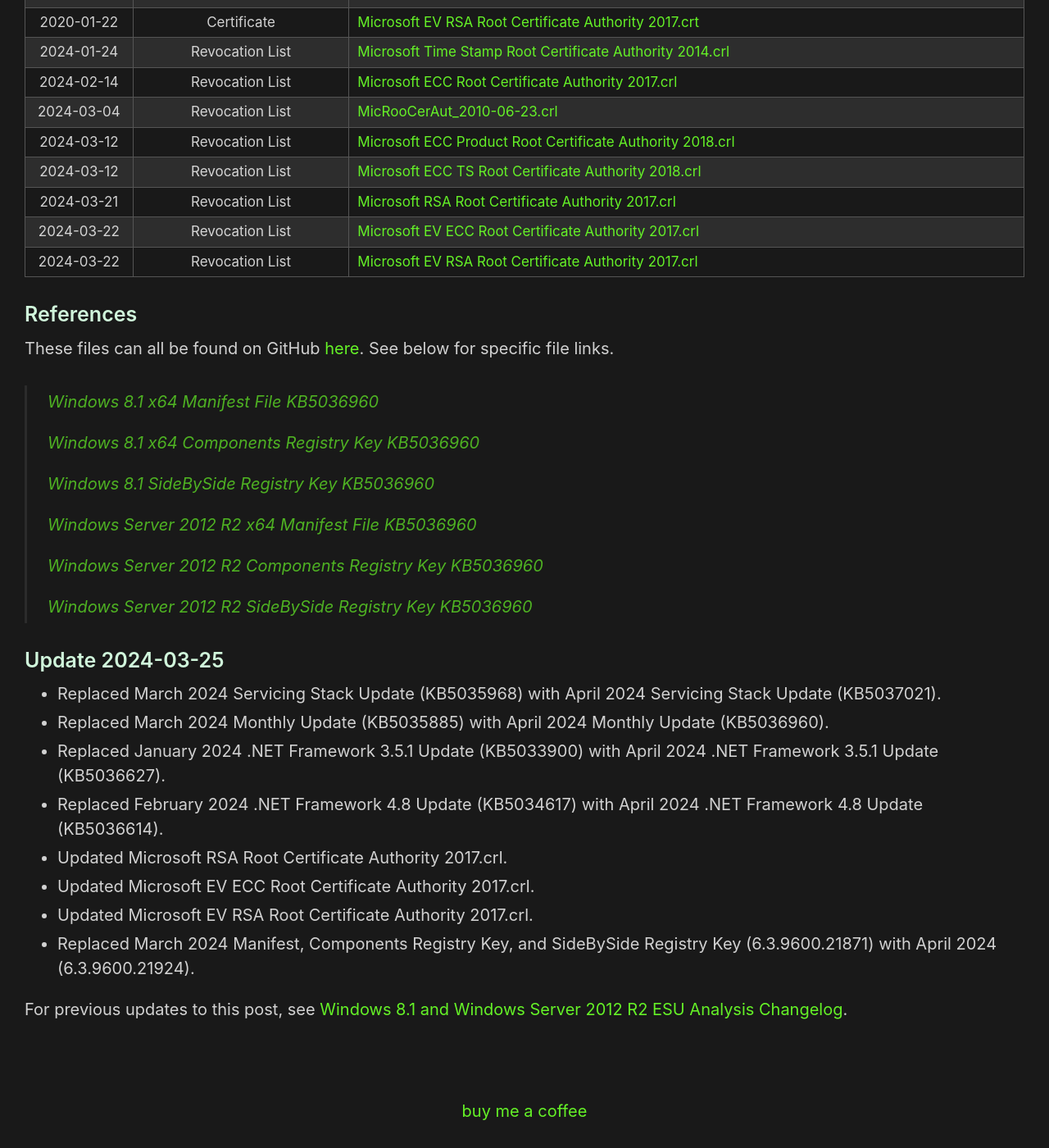
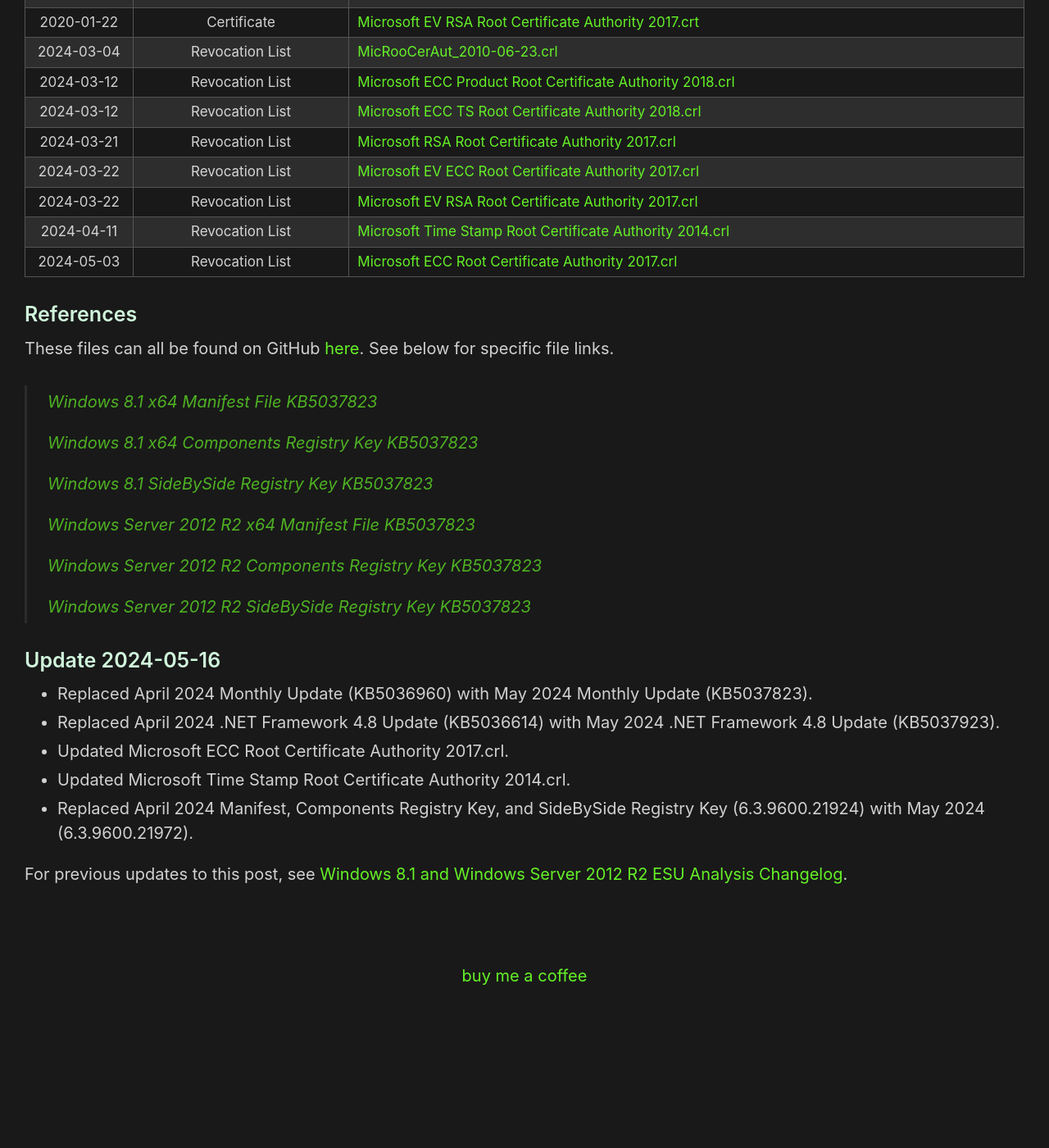
Before and after one commit to HackAndPwn/HackAndPwn.github.io, a Jekyll site: the page built from _posts/2024-01-21-windows-8.1-and-2012-r2-esu-analysis.md, in a window 1280 px wide and 1400 px high, scrolled down 3339 px. Shown: the whole window at 82% size. Built offline with Jekyll 4.4.1, drawn with Linux system fonts in a browser that asks for light colours; after the commit the page ends 4574 px from its top, so only the background shows below that; some of the changed text lies outside the part shown.

Commit message:
may 2024 updates

```diff
--- a/_posts/2024-01-21-windows-8.1-and-2012-r2-esu-analysis.md
+++ b/_posts/2024-01-21-windows-8.1-and-2012-r2-esu-analysis.md
@@ -2,7 +2,7 @@
 layout: post
 title: Windows 8.1 and Windows Server 2012 R2 ESU Analysis
 original_date: 2024-01-21
-date: 2024-04-10
+date: 2024-05-16
 ---
 
 The original Windows 7 ESU Analysis can be found [here](https://hackandpwn.com/windows-7-esu-analysis).  With the ending of support for Windows 8.1 and Server 2012 R2 in 2023, additional research was conducted to see if similar techniques would work for these operating systems as well.  It was determined that both Windows 8.1 and Windows Server 2012 R2 can be fully patched past the supported period.
@@ -20,32 +20,32 @@
 ### Install The Latest Servicing Stack Update (SSU) - KB5037021 (April 2024)
 Install [Windows8.1-KB5037021-x64.msu](https://github.com/HackAndPwn/Windows-8.1-And-Server-2012-R2-ESU-Analysis/raw/main/Patches/01_Windows8.1-KB5037021-x64.msu) and reboot the computer.
 
-### Install The Latest Monthly Cumulative Update Via Failed Reboot Technique - KB5036960 (April 2024)
-1. Install KB5036960 ( [Part 1](https://github.com/HackAndPwn/Windows-8.1-And-Server-2012-R2-ESU-Analysis/raw/main/Patches/02_Windows8.1-KB5036960-x64.zip.001) / [Part 2](https://github.com/HackAndPwn/Windows-8.1-And-Server-2012-R2-ESU-Analysis/raw/main/Patches/02_Windows8.1-KB5036960-x64.zip.002) / [Part 3](https://github.com/HackAndPwn/Windows-8.1-And-Server-2012-R2-ESU-Analysis/raw/main/Patches/02_Windows8.1-KB5036960-x64.zip.003) / [Part 4](https://github.com/HackAndPwn/Windows-8.1-And-Server-2012-R2-ESU-Analysis/raw/main/Patches/02_Windows8.1-KB5036960-x64.zip.004) / [Part 5](https://github.com/HackAndPwn/Windows-8.1-And-Server-2012-R2-ESU-Analysis/raw/main/Patches/02_Windows8.1-KB5036960-x64.zip.005) / [Part 6](https://github.com/HackAndPwn/Windows-8.1-And-Server-2012-R2-ESU-Analysis/raw/main/Patches/02_Windows8.1-KB5036960-x64.zip.006) ) and reboot the computer.  This will result in a failed update and rollback.
+### Install The Latest Monthly Cumulative Update Via Failed Reboot Technique - KB5037823 (May 2024)
+1. Install KB5037823 ( [Part 1](https://github.com/HackAndPwn/Windows-8.1-And-Server-2012-R2-ESU-Analysis/raw/main/Patches/02_Windows8.1-KB5037823-x64.zip.001) / [Part 2](https://github.com/HackAndPwn/Windows-8.1-And-Server-2012-R2-ESU-Analysis/raw/main/Patches/02_Windows8.1-KB5037823-x64.zip.002) / [Part 3](https://github.com/HackAndPwn/Windows-8.1-And-Server-2012-R2-ESU-Analysis/raw/main/Patches/02_Windows8.1-KB5037823-x64.zip.003) / [Part 4](https://github.com/HackAndPwn/Windows-8.1-And-Server-2012-R2-ESU-Analysis/raw/main/Patches/02_Windows8.1-KB5037823-x64.zip.004) / [Part 5](https://github.com/HackAndPwn/Windows-8.1-And-Server-2012-R2-ESU-Analysis/raw/main/Patches/02_Windows8.1-KB5037823-x64.zip.005) / [Part 6](https://github.com/HackAndPwn/Windows-8.1-And-Server-2012-R2-ESU-Analysis/raw/main/Patches/02_Windows8.1-KB5037823-x64.zip.006) ) and reboot the computer.  This will result in a failed update and rollback.
 2. Apply the  new Windows 8.1 or Server 2012 R2 SideBySide registry key linked below.
-3. Install KB5036960 again and reboot the computer.  This will result in a successful update.
+3. Install KB5037823 again and reboot the computer.  This will result in a successful update.
 
-### Install The Latest Monthly Cumulative Update Via Manifest/Component Technique - KB5036960 (April 2024)
+### Install The Latest Monthly Cumulative Update Via Manifest/Component Technique - KB5037823 (May 2024)
 If using the Manifest/Components registry key technique:
 1. Copy the manifest file linked below into the C:\Windows\WinSxS\Manifests folder.  This can be done by executing the following commands:
 > takeown /f C:\Windows\WinSxS\Manifests /a
 >
 > icacls C:\Windows\WinSxS\Manifests /grant Everyone:(F)
 >
-> copy amd64_microsoft-windows-s..edsecurityupdatesai_31bf3856ad364e35_6.3.9600.21924_none_59d48a7bf624429a.manifest C:\Windows\WinSxS\Manifests
+> copy amd64_microsoft-windows-s..edsecurityupdatesai_31bf3856ad364e35_6.3.9600.21972_none_599c7a4bf64e9ba1.manifest C:\Windows\WinSxS\Manifests
 >
 > icacls C:\Windows\WinSxS\Manifests /remove Everyone
 >
 > icacls C:\Windows\WinSxS\Manifests /setowner "NT SERVICE\TrustedInstaller"
 2. Apply the new Windows 8.1 or Server 2012 R2 Components registry key linked below.
 3. Apply the new Windows 8.1 or Server 2012 R2 SideBySide registry key linked below.
-4. Install KB5036960 ( [Part 1](https://github.com/HackAndPwn/Windows-8.1-And-Server-2012-R2-ESU-Analysis/raw/main/Patches/02_Windows8.1-KB5036960-x64.zip.001) / [Part 2](https://github.com/HackAndPwn/Windows-8.1-And-Server-2012-R2-ESU-Analysis/raw/main/Patches/02_Windows8.1-KB5036960-x64.zip.002) / [Part 3](https://github.com/HackAndPwn/Windows-8.1-And-Server-2012-R2-ESU-Analysis/raw/main/Patches/02_Windows8.1-KB5036960-x64.zip.003) / [Part 4](https://github.com/HackAndPwn/Windows-8.1-And-Server-2012-R2-ESU-Analysis/raw/main/Patches/02_Windows8.1-KB5036960-x64.zip.004) / [Part 5](https://github.com/HackAndPwn/Windows-8.1-And-Server-2012-R2-ESU-Analysis/raw/main/Patches/02_Windows8.1-KB5036960-x64.zip.005) / [Part 6](https://github.com/HackAndPwn/Windows-8.1-And-Server-2012-R2-ESU-Analysis/raw/main/Patches/02_Windows8.1-KB5036960-x64.zip.006) ).
+4. Install KB5037823 ( [Part 1](https://github.com/HackAndPwn/Windows-8.1-And-Server-2012-R2-ESU-Analysis/raw/main/Patches/02_Windows8.1-KB5037823-x64.zip.001) / [Part 2](https://github.com/HackAndPwn/Windows-8.1-And-Server-2012-R2-ESU-Analysis/raw/main/Patches/02_Windows8.1-KB5037823-x64.zip.002) / [Part 3](https://github.com/HackAndPwn/Windows-8.1-And-Server-2012-R2-ESU-Analysis/raw/main/Patches/02_Windows8.1-KB5037823-x64.zip.003) / [Part 4](https://github.com/HackAndPwn/Windows-8.1-And-Server-2012-R2-ESU-Analysis/raw/main/Patches/02_Windows8.1-KB5037823-x64.zip.004) / [Part 5](https://github.com/HackAndPwn/Windows-8.1-And-Server-2012-R2-ESU-Analysis/raw/main/Patches/02_Windows8.1-KB5037823-x64.zip.005) / [Part 6](https://github.com/HackAndPwn/Windows-8.1-And-Server-2012-R2-ESU-Analysis/raw/main/Patches/02_Windows8.1-KB5037823-x64.zip.006) ).
 
 ### Install The Latest .NET 3.5 Update - KB5036627 (April 2024)
 Install [Windows8.1-KB5036627-x64.msu](https://github.com/HackAndPwn/Windows-8.1-And-Server-2012-R2-ESU-Analysis/raw/main/Patches/03_Windows8.1-KB5036627-x64.msu).
 
-### Install The Latest .NET 4.8 Update - KB5036614 (April 2024)
-Install [Windows8.1-KB5036614-x64-ndp48.msu](https://github.com/HackAndPwn/Windows-8.1-And-Server-2012-R2-ESU-Analysis/raw/main/Patches/04_Windows8.1-KB5036614-x64-ndp48.msu).
+### Install The Latest .NET 4.8 Update - KB5037923 (May 2024)
+Install [Windows8.1-KB5037923-x64-ndp48.msu](https://github.com/HackAndPwn/Windows-8.1-And-Server-2012-R2-ESU-Analysis/raw/main/Patches/04_Windows8.1-KB5037923-x64-ndp48.msu).
 
 ### Install The Latest Root Certificate Updates
 Finally, the latest Microsoft Root Certificates need to be installed into the Local Computer Trusted Root Authority Certificate Store.  A batch file to automatically install all certificates and revocation lists can be found here: [Import.cmd](https://github.com/HackAndPwn/Windows-7-Patching/blob/master/08_Certs/Import.cmd)
@@ -60,40 +60,37 @@
 <tr><td>2020-01-22</td><td>Certificate</td><td style="text-align:left"><a href="https://github.com/HackAndPwn/Windows-7-Patching/raw/master/08_Certs/Microsoft%20EV%20ECC%20Root%20Certificate%20Authority%202017.crt">Microsoft EV ECC Root Certificate Authority 2017.crt</a></td></tr>
 <tr><td>2020-01-22</td><td>Certificate</td><td style="text-align:left"><a href="https://github.com/HackAndPwn/Windows-7-Patching/raw/master/08_Certs/Microsoft%20RSA%20Root%20Certificate%20Authority%202017.crt">Microsoft RSA Root Certificate Authority 2017.crt</a></td></tr>
 <tr><td>2020-01-22</td><td>Certificate</td><td style="text-align:left"><a href="https://github.com/HackAndPwn/Windows-7-Patching/raw/master/08_Certs/Microsoft%20EV%20RSA%20Root%20Certificate%20Authority%202017.crt">Microsoft EV RSA Root Certificate Authority 2017.crt</a></td></tr>
-<tr><td>2024-01-24</td><td>Revocation List</td><td style="text-align:left"><a href="https://github.com/HackAndPwn/Windows-7-Patching/raw/master/08_Certs/Microsoft%20Time%20Stamp%20Root%20Certificate%20Authority%202014.crl">Microsoft Time Stamp Root Certificate Authority 2014.crl</a></td></tr>
-<tr><td>2024-02-14</td><td>Revocation List</td><td style="text-align:left"><a href="https://github.com/HackAndPwn/Windows-7-Patching/raw/master/08_Certs/Microsoft%20ECC%20Root%20Certificate%20Authority%202017.crl">Microsoft ECC Root Certificate Authority 2017.crl</a></td></tr>
 <tr><td>2024-03-04</td><td>Revocation List</td><td style="text-align:left"><a href="https://github.com/HackAndPwn/Windows-7-Patching/raw/master/08_Certs/MicRooCerAut_2010-06-23.crl">MicRooCerAut_2010-06-23.crl</a></td></tr>
 <tr><td>2024-03-12</td><td>Revocation List</td><td style="text-align:left"><a href="https://github.com/HackAndPwn/Windows-7-Patching/raw/master/08_Certs/Microsoft%20ECC%20Product%20Root%20Certificate%20Authority%202018.crl">Microsoft ECC Product Root Certificate Authority 2018.crl</a></td></tr>
 <tr><td>2024-03-12</td><td>Revocation List</td><td style="text-align:left"><a href="https://github.com/HackAndPwn/Windows-7-Patching/raw/master/08_Certs/Microsoft%20ECC%20TS%20Root%20Certificate%20Authority%202018.crl">Microsoft ECC TS Root Certificate Authority 2018.crl</a></td></tr>
 <tr><td>2024-03-21</td><td>Revocation List</td><td style="text-align:left"><a href="https://github.com/HackAndPwn/Windows-7-Patching/raw/master/08_Certs/Microsoft%20RSA%20Root%20Certificate%20Authority%202017.crl">Microsoft RSA Root Certificate Authority 2017.crl</a></td></tr>
 <tr><td>2024-03-22</td><td>Revocation List</td><td style="text-align:left"><a href="https://github.com/HackAndPwn/Windows-7-Patching/raw/master/08_Certs/Microsoft%20EV%20ECC%20Root%20Certificate%20Authority%202017.crl">Microsoft EV ECC Root Certificate Authority 2017.crl</a></td></tr>
 <tr><td>2024-03-22</td><td>Revocation List</td><td style="text-align:left"><a href="https://github.com/HackAndPwn/Windows-7-Patching/raw/master/08_Certs/Microsoft%20EV%20RSA%20Root%20Certificate%20Authority%202017.crl">Microsoft EV RSA Root Certificate Authority 2017.crl</a></td></tr>
+<tr><td>2024-04-11</td><td>Revocation List</td><td style="text-align:left"><a href="https://github.com/HackAndPwn/Windows-7-Patching/raw/master/08_Certs/Microsoft%20Time%20Stamp%20Root%20Certificate%20Authority%202014.crl">Microsoft Time Stamp Root Certificate Authority 2014.crl</a></td></tr>
+<tr><td>2024-05-03</td><td>Revocation List</td><td style="text-align:left"><a href="https://github.com/HackAndPwn/Windows-7-Patching/raw/master/08_Certs/Microsoft%20ECC%20Root%20Certificate%20Authority%202017.crl">Microsoft ECC Root Certificate Authority 2017.crl</a></td></tr>
 </tbody></table>
 
 ### References
 
 These files can all be found on GitHub [here](https://github.com/HackAndPwn/Windows-8.1-And-Server-2012-R2-ESU-Analysis).  See below for specific file links.
 
-> [Windows 8.1 x64 Manifest File KB5036960](https://github.com/HackAndPwn/Windows-8.1-And-Server-2012-R2-ESU-Analysis/blob/main/2024_04/amd64_microsoft-windows-s..edsecurityupdatesai_31bf3856ad364e35_6.3.9600.21924_none_59d48a7bf624429a.manifest)
+> [Windows 8.1 x64 Manifest File KB5037823](https://github.com/HackAndPwn/Windows-8.1-And-Server-2012-R2-ESU-Analysis/blob/main/2024_05/amd64_microsoft-windows-s..edsecurityupdatesai_31bf3856ad364e35_6.3.9600.21972_none_599c7a4bf64e9ba1.manifest)
 >
-> [Windows 8.1 x64 Components Registry Key KB5036960](https://github.com/HackAndPwn/Windows-8.1-And-Server-2012-R2-ESU-Analysis/blob/main/2024_04/8.1_x64_ComponentsRegistryKey.reg)
+> [Windows 8.1 x64 Components Registry Key KB5037823](https://github.com/HackAndPwn/Windows-8.1-And-Server-2012-R2-ESU-Analysis/blob/main/2024_05/8.1_x64_ComponentsRegistryKey.reg)
 >
-> [Windows 8.1 SideBySide Registry Key KB5036960](https://github.com/HackAndPwn/Windows-8.1-And-Server-2012-R2-ESU-Analysis/blob/main/2024_04/8.1_x64_SideBySideRegistryKey_x64.reg)
+> [Windows 8.1 SideBySide Registry Key KB5037823](https://github.com/HackAndPwn/Windows-8.1-And-Server-2012-R2-ESU-Analysis/blob/main/2024_05/8.1_x64_SideBySideRegistryKey_x64.reg)
 >
-> [Windows Server 2012 R2 x64 Manifest File KB5036960](https://github.com/HackAndPwn/Windows-8.1-And-Server-2012-R2-ESU-Analysis/blob/main/2024_04/amd64_microsoft-windows-s..edsecurityupdatesai_31bf3856ad364e35_6.3.9600.21924_none_59d48a7bf624429a.manifest)
+> [Windows Server 2012 R2 x64 Manifest File KB5037823](https://github.com/HackAndPwn/Windows-8.1-And-Server-2012-R2-ESU-Analysis/blob/main/2024_05/amd64_microsoft-windows-s..edsecurityupdatesai_31bf3856ad364e35_6.3.9600.21972_none_599c7a4bf64e9ba1.manifest)
 >
-> [Windows Server 2012 R2 Components Registry Key KB5036960](https://github.com/HackAndPwn/Windows-8.1-And-Server-2012-R2-ESU-Analysis/blob/main/2024_04/Server_2012_R2_x64_ComponentsRegistryKey.reg)
+> [Windows Server 2012 R2 Components Registry Key KB5037823](https://github.com/HackAndPwn/Windows-8.1-And-Server-2012-R2-ESU-Analysis/blob/main/2024_05/Server_2012_R2_x64_ComponentsRegistryKey.reg)
 >
-> [Windows Server 2012 R2 SideBySide Registry Key KB5036960](https://github.com/HackAndPwn/Windows-8.1-And-Server-2012-R2-ESU-Analysis/blob/main/2024_04/Server_2012_R2_x64_SideBySideRegistryKey_x64.reg)
+> [Windows Server 2012 R2 SideBySide Registry Key KB5037823](https://github.com/HackAndPwn/Windows-8.1-And-Server-2012-R2-ESU-Analysis/blob/main/2024_05/Server_2012_R2_x64_SideBySideRegistryKey_x64.reg)
 
-### Update 2024-03-25
-* Replaced March 2024 Servicing Stack Update (KB5035968) with April 2024 Servicing Stack Update (KB5037021).
-* Replaced March 2024 Monthly Update (KB5035885) with April 2024 Monthly Update (KB5036960).
-* Replaced January 2024 .NET Framework 3.5.1 Update (KB5033900) with April 2024 .NET Framework 3.5.1 Update (KB5036627).
-* Replaced February 2024 .NET Framework 4.8 Update (KB5034617) with April 2024 .NET Framework 4.8 Update (KB5036614).
-* Updated Microsoft RSA Root Certificate Authority 2017.crl.
-* Updated Microsoft EV ECC Root Certificate Authority 2017.crl.
-* Updated Microsoft EV RSA Root Certificate Authority 2017.crl.
-* Replaced March 2024 Manifest, Components Registry Key, and SideBySide Registry Key (6.3.9600.21871) with April 2024 (6.3.9600.21924).
+### Update 2024-05-16
+* Replaced April 2024 Monthly Update (KB5036960) with May 2024 Monthly Update (KB5037823).
+* Replaced April 2024 .NET Framework 4.8 Update (KB5036614) with May 2024 .NET Framework 4.8 Update (KB5037923).
+* Updated Microsoft ECC Root Certificate Authority 2017.crl.
+* Updated Microsoft Time Stamp Root Certificate Authority 2014.crl.
+* Replaced April 2024 Manifest, Components Registry Key, and SideBySide Registry Key (6.3.9600.21924) with May 2024 (6.3.9600.21972).
 
 For previous updates to this post, see [Windows 8.1 and Windows Server 2012 R2 ESU Analysis Changelog](https://hackandpwn.com/windows-8.1-and-2012-r2-esu-analysis-changelog/).
```
Also changed, not shown: _posts/2020-05-23-windows-7-esu-patching-changelog.md (+8 -0 lines), _posts/2020-05-23-windows-7-esu-patching.md (+10 -12 lines), _posts/2020-09-12-windows-7-esu-analysis-updates-changelog.md (+4 -0 lines), _posts/2020-09-12-windows-7-esu-analysis-updates.md (+17 -17 lines), _posts/2024-01-21-windows-8.1-and-2012-r2-esu-analysis-changelog.md (+10 -0 lines).
